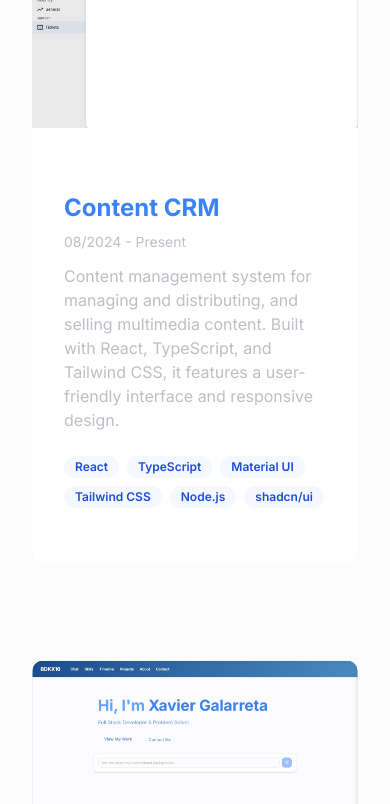
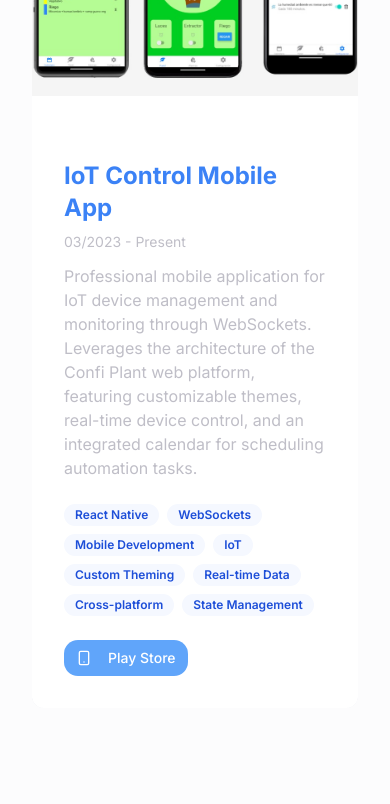
Before and after one commit to BDKX16/portfolio-chat, a Next.js app: page / in a window 390 px wide. Shown: the part 1860-2664 px from the top of the page. Built offline with nearby package versions, Linux system fonts and the light colour scheme.

Commit message:
feat: update project descriptions and add new IoT Control Mobile App; include new image asset

```diff
--- a/components/projects-section.tsx
+++ b/components/projects-section.tsx
@@ -13,26 +13,45 @@ const projects = [
     id: 1,
     title: "Confi Plant",
     description:
-      "IoT software for greenhouse automation. Implemented MQTT for efficient device communication with a cloud platform featuring database integration and multiple frontends.",
+      "IoT software for greenhouse automation, adaptable for use in various industrial fields. Implemented MQTT for efficient device communication with a cloud platform featuring database integration and multiple frontends.",
     image: "/WebDashTemp.jpg",
     period: "05/2022 - Present",
     tags: [
       "Node.js",
       "React",
-      "React Native",
       "MQTT",
       "WebSockets",
       "MongoDB",
       "Docker",
       "SSL",
+      "shadcn/ui",
     ],
     demoUrl: "https://dev.confiplant.cloud", // Replace with actual URL
     githubUrl: "https://github.com/BDKX16/react-admin-2", // Replace with actual URL
-    playStoreUrl:
-      "https://play.google.com/store/apps/details?id=com.xavigmp.confiplant", // Replace with actual URL
   },
   {
     id: 2,
+    title: "IoT Control Mobile App",
+    description:
+      "Professional mobile application for IoT device management and monitoring through WebSockets. Leverages the architecture of the Confi Plant web platform, featuring customizable themes, real-time device control, and an integrated calendar for scheduling automation tasks.",
+    image: "/ConfiApp.jpg", // Replace with actual image when available
+    period: "03/2023 - Present",
+    tags: [
+      "React Native",
+      "WebSockets",
+      "Mobile Development",
+      "IoT",
+      "Custom Theming",
+      "Real-time Data",
+      "Cross-platform",
+      "State Management",
+    ],
+    playStoreUrl:
+      "https://play.google.com/store/apps/details?id=com.xavigmp.confiplant", // Replace with actual URL
+    githubUrl: null,
+  },
+  {
+    id: 3,
     title: "Content CRM",
     description:
       "Content management system for managing and distributing, and selling multimedia content. Built with React, TypeScript, and Tailwind CSS, it features a user-friendly interface and responsive design.",
@@ -42,20 +61,20 @@ const projects = [
     tags: [
       "React",
       "TypeScript",
+      "MinIO",
       "Material UI",
       "Tailwind CSS",
       "Node.js",
-      "shadcn/ui",
     ],
     demoUrl: "#",
     githubUrl: null,
   },
   {
-    id: 3,
+    id: 4,
     title: "Portfolio Website",
     description:
       "Personal portfolio website built with Next.js and Tailwind CSS showcasing my skills, experience, and projects with smooth animations and responsive design.",
-    image: "/portfolio.jpg",
+    image: "/Portfolio.jpg",
     period: "04/2025 - Present",
     tags: [
       "Next.js",
@@ -163,14 +182,17 @@ export default function ProjectsSection() {
                       <Button
                         size="sm"
                         asChild
-                        className="bg-accent hover:bg-accent/90 text-accent-foreground"
+                        className="bg-accent hover:bg-accent/90 text-primary-foreground"
                       >
                         <a
                           href={project.playStoreUrl}
                           target="_blank"
                           rel="noopener noreferrer"
                         >
-                          <SmartphoneIcon className="mr-2 h-4 w-4" />
+                          <SmartphoneIcon
+                            className="mr-2 h-4 w-4"
+                            color="white"
+                          />
                           Play Store
                         </a>
                       </Button>
```
Also changed, not shown: public/ConfiApp.jpg (added).
